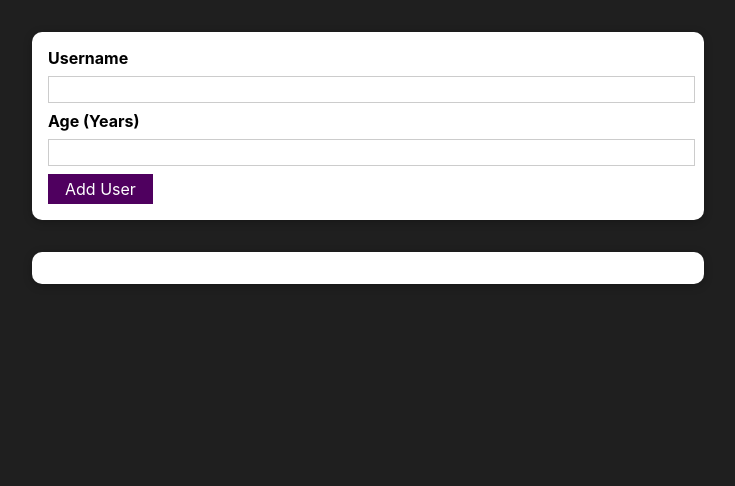
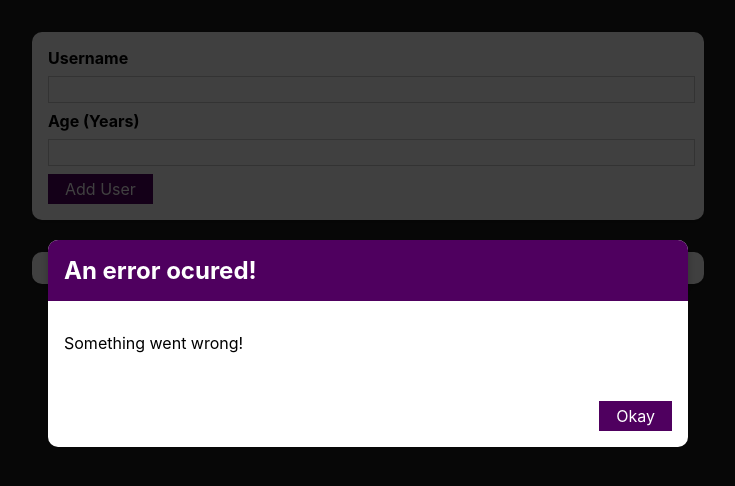
Before and after one commit to indexcloud/react-user-list, a React (Create React App) app: page / in a window 1280 px wide. Shown: the top 486 px of the page, without its empty margins (272-1007 px from the left). Built offline with nearby package versions, Linux system fonts and the light colour scheme.

Commit message:
Adding the ErrorModal component

```diff
--- /dev/null
+++ b/src/components/UI/ErrorModal.js
@@ -0,0 +1,26 @@
+import React from "react";
+
+import Card from "./Card";
+import Button from "./Button";
+import classes from "./ErrorModal.module.css";
+
+const ErrorModal = (props) => {
+  return (
+    <div>
+      <div className={classes.backdrop} />
+      <Card className={classes.modal}>
+        <header className={classes.header}>
+          <h2>{props.title}</h2>
+        </header>
+        <div className={classes.content}>
+          <p>{props.message}</p>
+        </div>
+        <footer className={classes.actions}>
+          <Button>Okay</Button>
+        </footer>
+      </Card>
+    </div>
+  );
+};
+
+export default ErrorModal;
--- /dev/null
+++ b/src/components/UI/ErrorModal.module.css
@@ -0,0 +1,45 @@
+.backdrop {
+  position: fixed;
+  top: 0;
+  left: 0;
+  width: 100%;
+  height: 100vh;
+  z-index: 10;
+  background: rgba(0, 0, 0, 0.75);
+}
+
+.modal {
+  position: fixed;
+  top: 30vh;
+  left: 10%;
+  width: 80%;
+  z-index: 100;
+  overflow: hidden;
+}
+
+.header {
+  background: #4f005f;
+  padding: 1rem;
+}
+
+.header h2 {
+  margin: 0;
+  color: white;
+}
+
+.content {
+  padding: 1rem;
+}
+
+.actions {
+  padding: 1rem;
+  display: flex;
+  justify-content: flex-end;
+}
+
+@media (min-width: 768px) {
+  .modal {
+    left: calc(50% - 20rem);
+    width: 40rem;
+  }
+}
--- a/src/components/Users/AddUser.js
+++ b/src/components/Users/AddUser.js
@@ -2,6 +2,7 @@
 
 import Card from "../UI/Card";
 import Button from "../UI/Button";
+import ErrorModal from "../UI/ErrorModal";
 import classes from "./AddUser.module.css";
 
 const AddUser = (props) => {
@@ -31,6 +32,11 @@
   };
 
   return (
+    <div>
+      <ErrorModal
+        title={"An error ocured!"}
+        message={"Something went wrong!"}
+      />
       <Card className={classes.input}>
         <form onSubmit={addUserHandler}>
           <label htmlFor="username">Username</label>
@@ -50,6 +56,7 @@
           <Button type="submit">Add User</Button>
         </form>
       </Card>
+    </div>
   );
 };
 
```
Lines whose indentation alone changed are shown as unchanged.
